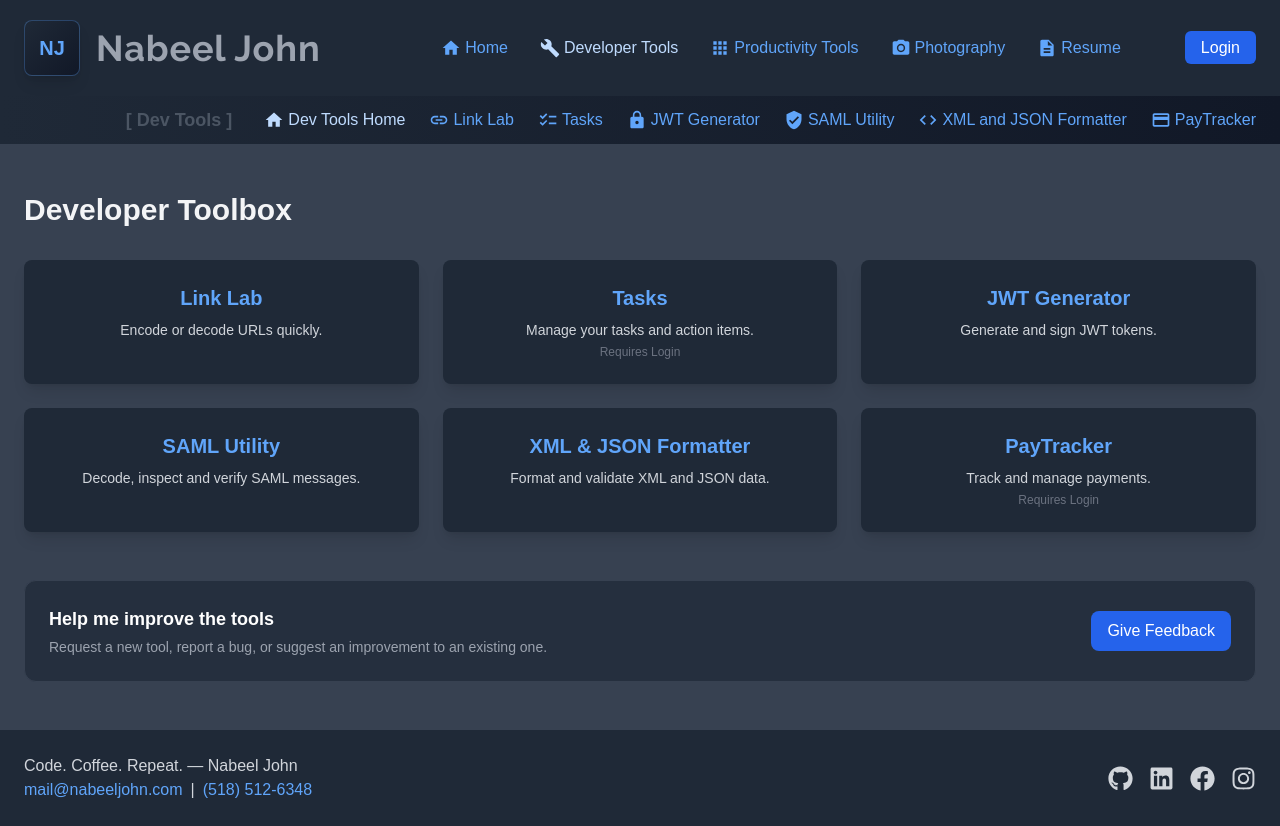
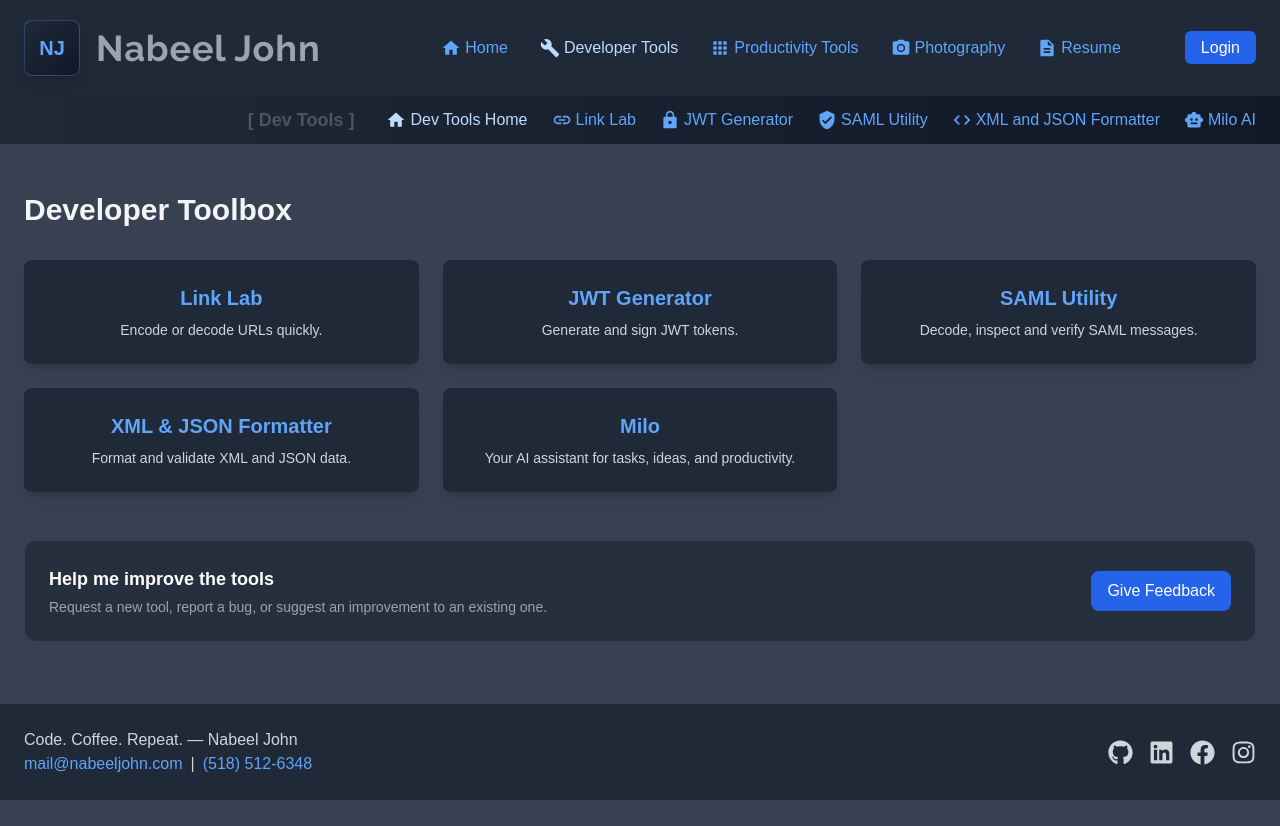
Before and after one commit to nabeeljohn/njohnweb, a Next.js app: page /tools/dev in a window 1280 px wide. After the commit the page ends 800 px from the top, so only its background shows below. Built offline with nearby package versions, Linux system fonts and the light colour scheme.

Commit message:
move urls to a seperate component

```diff
--- a/app/tools/dev/devtoolboxes.tsx
+++ b/app/tools/dev/devtoolboxes.tsx
@@ -22,20 +22,6 @@ export default function DevToolBoxes() {
                     <p className="text-gray-300 text-sm">
                         Encode or decode URLs quickly.
                     </p>
-                </Link>
-
-                {/* Todo List */}
-                <Link
-                    href="/tools/dev/tasks"
-                    className={cardStyle}
-                >
-                    <h2 className="text-xl font-semibold text-blue-400 mb-2">
-                        Tasks
-                    </h2>
-                    <p className="text-gray-300 text-sm">
-                        Manage your tasks and action items.
-                    </p>
-                    <p className="text-gray-500 text-xs mt-1">Requires Login</p>
                 </Link>
 
                 {/* JWT Generator */}
@@ -77,20 +63,18 @@ export default function DevToolBoxes() {
                     </p>
                 </Link>
 
-                {/* Placeholder 4 */}
+                {/* Milo AI Agent */}
                 <Link
-                    href="/tools/dev/paytracker"
+                    href="/tools/dev/agent"
                     className={cardStyle}
                 >
                     <h2 className="text-xl font-semibold text-blue-400 mb-2">
-                        PayTracker
+                        Milo
                     </h2>
                     <p className="text-gray-300 text-sm">
-                        Track and manage payments.
+                        Your AI assistant for tasks, ideas, and productivity.
                     </p>
-                    <p className="text-gray-500 text-xs mt-1">Requires Login</p>
                 </Link>
-
             </div>
         </>
     )
--- a/app/tools/dev/page.tsx
+++ b/app/tools/dev/page.tsx
@@ -1,4 +1,3 @@
-
 import { pageTitle } from "@/lib/metadata/metadata";
 import DevToolBoxes from "./devtoolboxes";
 import ToolFeedBack from "../feedback/feedback";
--- a/appcomponents/devtools/devtoolsheader.tsx
+++ b/appcomponents/devtools/devtoolsheader.tsx
@@ -2,8 +2,9 @@
 
 import { useState } from "react";
 import Link from "next/link";
-import { MdHome, MdLink, MdChecklist, MdMenu, MdClose, MdLock, MdVerifiedUser, MdPayment, MdCode } from "react-icons/md";
+import { MdHome, MdLink, MdMenu, MdClose, MdLock, MdVerifiedUser, MdSmartToy, MdCode } from "react-icons/md";
 import { usePathname } from "next/navigation";
+import { devToolsUrls } from "@/lib/urls/urls";
 
 export default function DevToolsHeader() {
   const [isOpen, setIsOpen] = useState(false);
@@ -15,10 +16,9 @@ export default function DevToolsHeader() {
   // Styling
   const toolsHomeStyling = `${baseclassLinks} ${pathname === "/tools/dev" ? activeClass : inactiveClass}`;
   const linkLabStyling = `${baseclassLinks} ${pathname === "/tools/dev/url" ? activeClass : inactiveClass}`;
-  const tasksStyling = `${baseclassLinks} ${pathname === "/tools/dev/tasks" ? activeClass : inactiveClass}`
   const samlStyling = `${baseclassLinks} ${pathname === "/tools/dev/saml" ? activeClass : inactiveClass}`;
   const formatterStyling = `${baseclassLinks} ${pathname.includes("/tools/dev/formatter") ? activeClass : inactiveClass}`;
-  const payTrackerStyling = `${baseclassLinks} ${pathname === "/tools/dev/paytracker" ? activeClass : inactiveClass}`;
+  const agentTrackerStyling = `${baseclassLinks} ${pathname === "/tools/dev/agent" ? activeClass : inactiveClass}`;
 
 
   return (
@@ -35,45 +35,39 @@ export default function DevToolsHeader() {
           <nav className="hidden md:flex">
             <ul className="flex gap-6 items-center">
               <li>
-                <Link href="/tools/dev/" className={toolsHomeStyling}>
+                <Link href={devToolsUrls.devToolsHome} className={toolsHomeStyling}>
                   <MdHome className="h-5 w-5" />
                   Dev Tools Home
                 </Link>
               </li>
               <li>
-                <Link href="/tools/dev/url" className={linkLabStyling}>
+                <Link href={devToolsUrls.linkLab} className={linkLabStyling}>
                   <MdLink className="h-5 w-5" />
                   Link Lab
                 </Link>
               </li>
               <li>
-                <Link href="/tools/dev/tasks" className={tasksStyling}>
-                  <MdChecklist className="h-5 w-5" />
-                  Tasks
-                </Link>
-              </li>
-              <li>
-                <Link href="/tools/dev/jwt" className={`${baseclassLinks} ${pathname === "/tools/jwt" ? activeClass : inactiveClass}`}>
+                <Link href={devToolsUrls.jwt} className={`${baseclassLinks} ${pathname === "/tools/jwt" ? activeClass : inactiveClass}`}>
                   <MdLock className="h-5 w-5" />
                   JWT Generator
                 </Link>
               </li>
               <li>
-                <Link href="/tools/dev/saml" className={samlStyling}>
+                <Link href={devToolsUrls.saml} className={samlStyling}>
                   <MdVerifiedUser className="h-5 w-5" />
                   SAML Utility
                 </Link>
               </li>
               <li>
-                <Link href="/tools/dev/formatter" className={formatterStyling}>
+                <Link href={devToolsUrls.formatter} className={formatterStyling}>
                   <MdCode className="h-5 w-5" />
                   XML and JSON Formatter
                 </Link>
               </li>
               <li>
-                <Link href="/tools/dev/paytracker" className={payTrackerStyling}>
-                  <MdPayment className="h-5 w-5" />
-                  PayTracker
+                <Link href={devToolsUrls.agent} className={agentTrackerStyling}>
+                  <MdSmartToy className="h-5 w-5" />
+                  Milo AI
                 </Link>
               </li>
             </ul>
@@ -98,45 +92,39 @@ export default function DevToolsHeader() {
         <nav className="md:hidden bg-gradient-to-r from-gray-800 to-gray-900">
           <ul className="flex flex-col gap-4 px-6 pb-4">
             <li>
-              <Link href="/tools/dev" className={toolsHomeStyling}>
+              <Link href={devToolsUrls.devToolsHome} className={toolsHomeStyling}>
                 <MdHome className="h-5 w-5" />
                 Dev Tools Home
               </Link>
             </li>
             <li>
-              <Link href="/dev/tools/url" className={linkLabStyling}>
+              <Link href={devToolsUrls.linkLab} className={linkLabStyling}>
                 <MdLink className="h-5 w-5" />
                 Link Lab
               </Link>
             </li>
             <li>
-              <Link href="/dev/tools/tasks" className={tasksStyling}>
-                <MdChecklist className="h-5 w-5" />
-                Tasks
-              </Link>
-            </li>
-            <li>
-              <Link href="/dev/tools/jwt" className="text-blue-400 hover:text-blue-300 flex items-center gap-1">
+              <Link href={devToolsUrls.jwt} className="text-blue-400 hover:text-blue-300 flex items-center gap-1">
                 <MdLock className="h-5 w-5" />
                 JWT Generator
               </Link>
             </li>
             <li>
-              <Link href="/dev/tools/saml" className={`${baseclassLinks} ${pathname === "/tools/saml" ? activeClass : inactiveClass}`}>
+              <Link href={devToolsUrls.saml} className={`${baseclassLinks} ${pathname === "/tools/saml" ? activeClass : inactiveClass}`}>
                 <MdVerifiedUser className="h-5 w-5" />
                 SAML Utility
               </Link>
             </li>
             <li>
-              <Link href="/dev/tools/formatter" className={`${baseclassLinks} ${pathname.includes("/tools/formatter") ? activeClass : inactiveClass}`}>
+              <Link href={devToolsUrls.saml} className={`${baseclassLinks} ${pathname.includes("/tools/formatter") ? activeClass : inactiveClass}`}>
                 <MdVerifiedUser className="h-5 w-5" />
                 Xml and JSON Formatter
               </Link>
             </li>
             <li>
-              <Link href="/dev/tools/paytracker" className={payTrackerStyling}>
-                <MdPayment className="h-5 w-5" />
-                PayTracker
+              <Link href={devToolsUrls.agent} className={agentTrackerStyling}>
+                <MdSmartToy className="h-5 w-5" />
+                Milo AI
               </Link>
             </li>
           </ul>
--- /dev/null
+++ b/lib/urls/urls.tsx
@@ -0,0 +1,14 @@
+// URLs for Developer Tools
+export const devToolsUrls = {
+  devToolsHome: "/tools/dev",
+  linkLab: "/tools/dev/url",
+  jwt: "/tools/dev/jwt",
+  saml: "/tools/dev/saml",
+  formatter: "/tools/dev/formatter",
+  agent: "/tools/dev/agent"
+};
+
+// URLs for Productivity Tools
+export const productivityToolsUrls = {
+    tasks: "/tools/productivity/tasks"
+};
```
